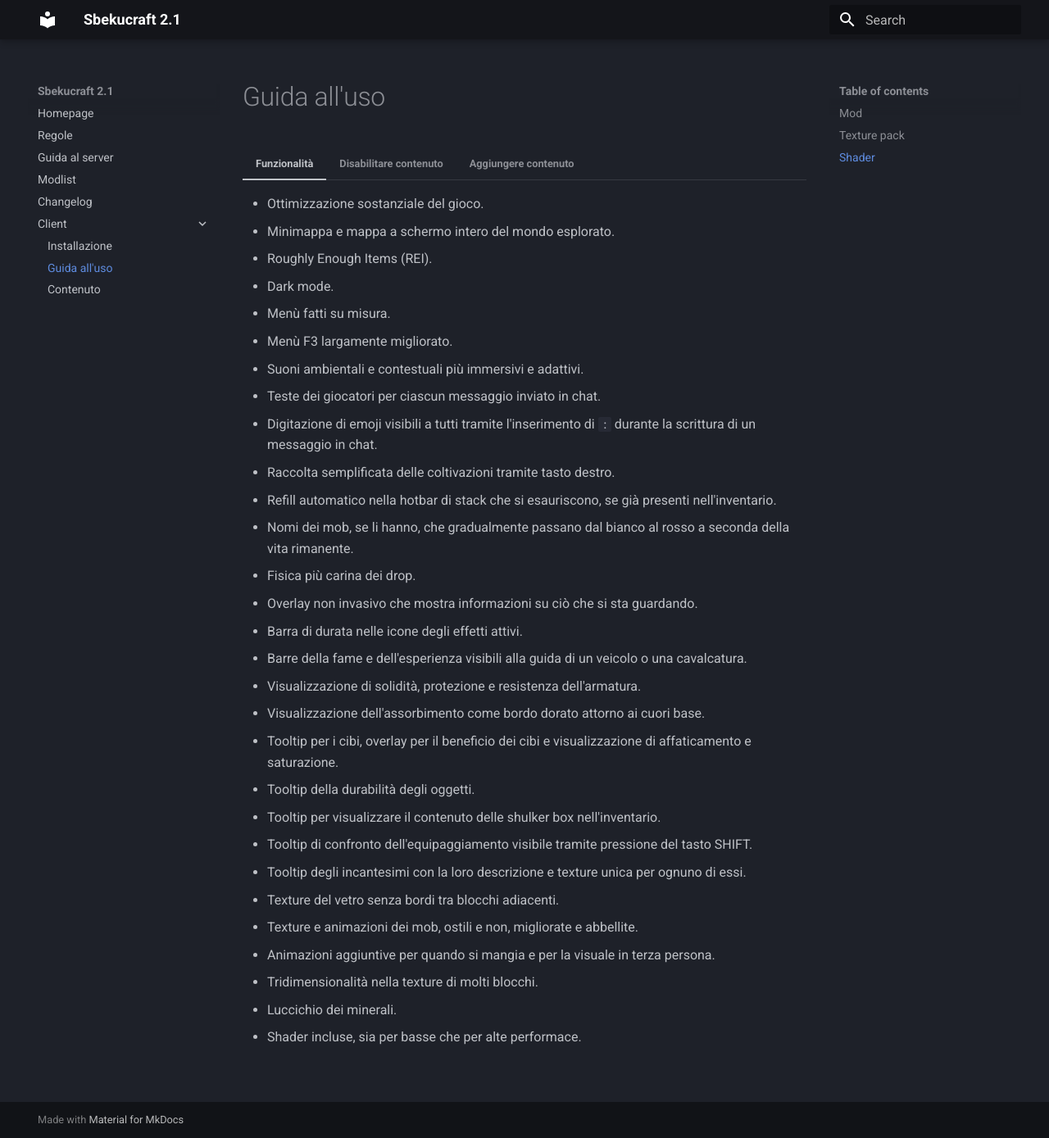
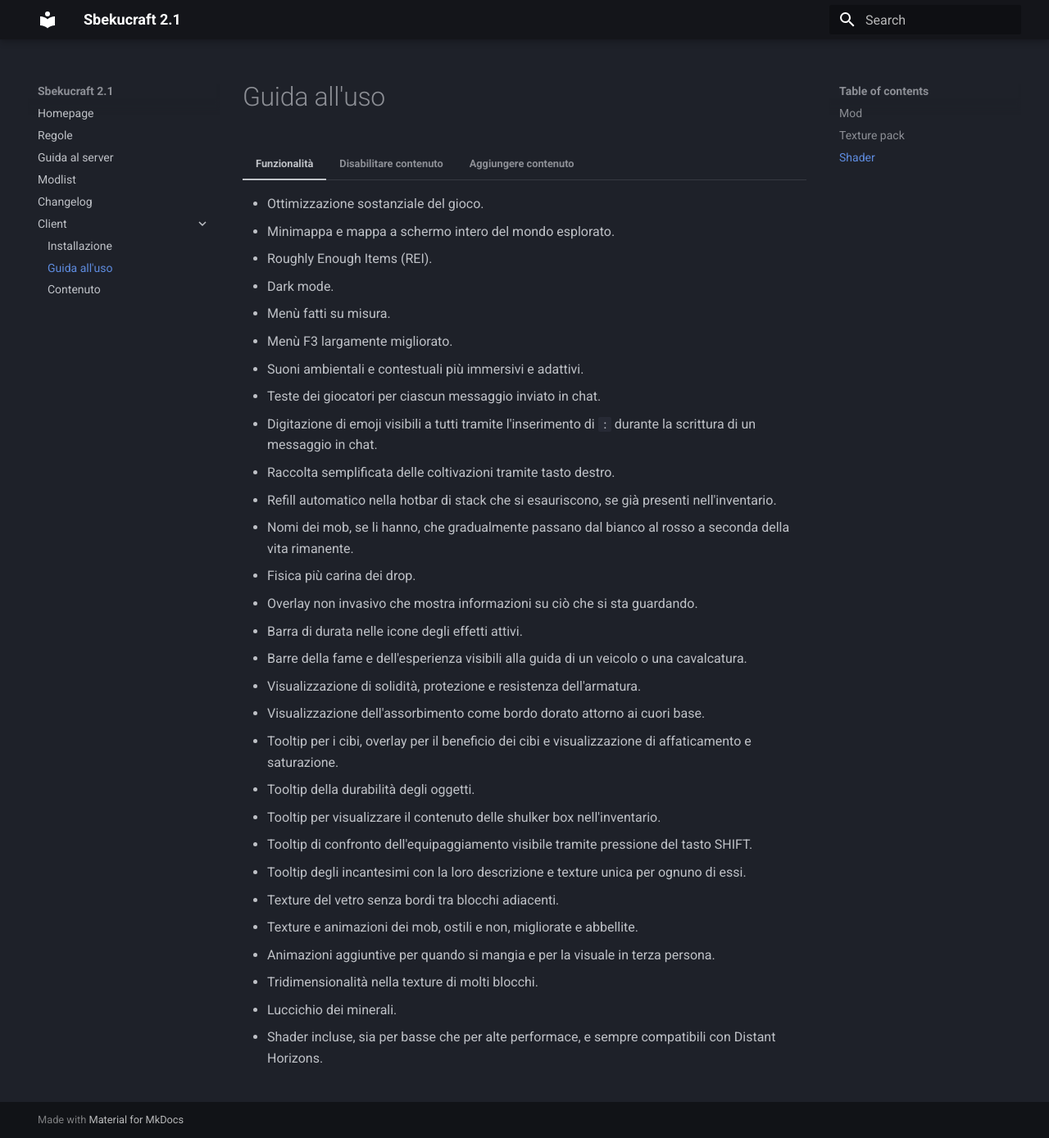
Before and after one commit to Sbekucraft/Sbekucraft-2.0-Wiki, an MkDocs documentation site: the page built from docs/client/guida.md, in a window 1280 px wide and 1389 px high. Shown: the whole window at 82% size. Built offline with MkDocs 1.6.1 and Material for MkDocs 9.7.7, drawn with Linux system fonts in a browser that asks for light colours.

Commit message:
Aggiornamento guida per la v1.3.0 del modpack client.

```diff
--- a/docs/client/guida.md
+++ b/docs/client/guida.md
@@ -28,7 +28,7 @@
     - Animazioni aggiuntive per quando si mangia e per la visuale in terza persona.
     - Tridimensionalità nella texture di molti blocchi.
     - Luccichio dei minerali.
-    - Shader incluse, sia per basse che per alte performace.
+    - Shader incluse, sia per basse che per alte performace, e sempre compatibili con Distant Horizons.
 
 === "Disabilitare contenuto"
     ### Mod
```
Also changed, not shown: other parts of docs/client/guida.md (+1 -1 lines), docs/client/content.md (+5 -2 lines).
